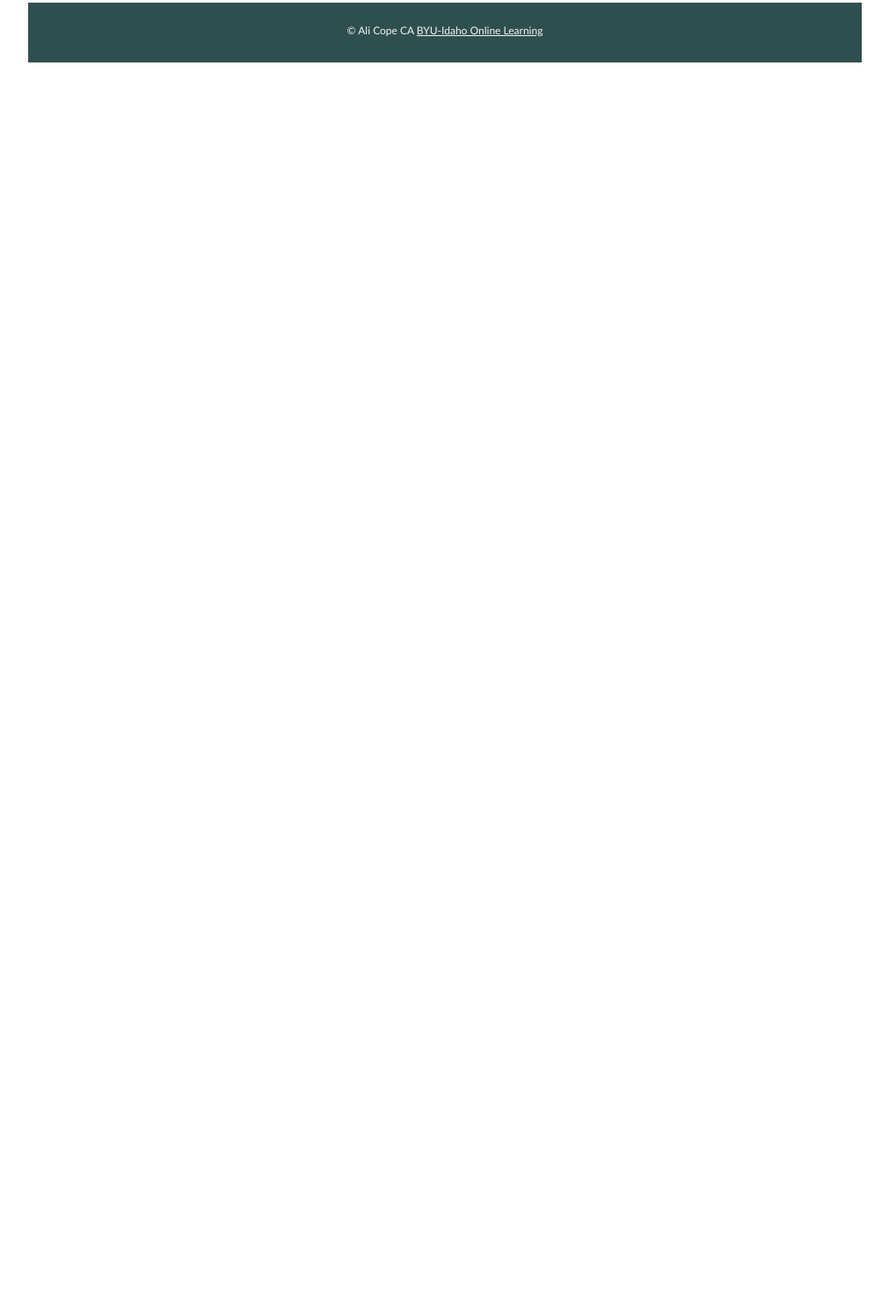
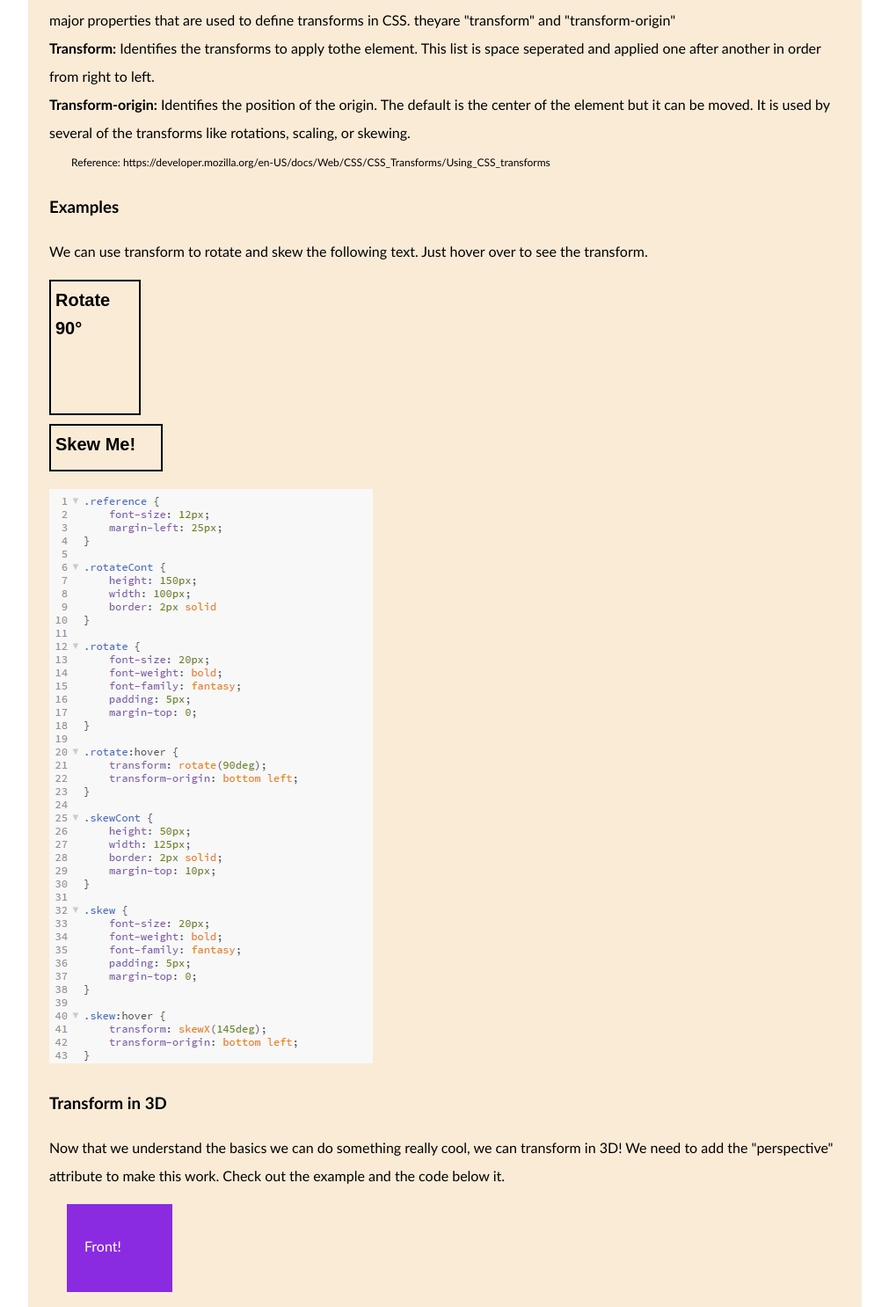
Before and after one commit to Cope-Ali/cope-ali261.github.io, a plain HTML site: page lesson12.html in a window 1280 px wide. Shown: the part 325-1811 px from the top of the page at 88% size, without its empty margins (134-1145 px from the left). Before the commit the page ends 800 px from the top, so only its background shows below. Drawn offline with Linux system fonts and the light colour scheme.

Commit message:
lesson 11,12, 13

```diff
--- /dev/null
+++ b/css/lesson12.css
@@ -0,0 +1,88 @@
+.reference {
+    font-size: 12px;
+    margin-left: 25px;
+}
+
+.rotateCont {
+    height: 150px;
+    width: 100px;
+    border: 2px solid
+}
+
+.rotate {
+    font-size: 20px;
+    font-weight: bold;
+    font-family: fantasy;
+    padding: 5px;
+    margin-top: 0;
+}
+
+.rotate:hover {
+    transform: rotate(90deg);
+    transform-origin: bottom left;
+}
+
+.skewCont {
+    height: 50px;
+    width: 125px;
+    border: 2px solid;
+    margin-top: 10px;
+}
+
+.skew {
+    font-size: 20px;
+    font-weight: bold;
+    font-family: fantasy;
+    padding: 5px;
+    margin-top: 0;
+}
+
+.skew:hover {
+    transform: skewX(145deg);
+    transform-origin: bottom left;
+}
+
+.cardCont {
+    width: 80px;
+    height: 100px;
+    position: relative;
+    padding-left: 20px;
+    perspective: 800px;
+}
+
+#card {
+    width: 100%;
+    height: 100%;
+    position: absolute;
+    transform-style: preserve-3d;
+    transition: transform 1.5s;
+}
+
+#card figure{
+    margin:0;
+    padding-left: 20px;
+    display: block;
+    position: absolute;
+    width: 100%;
+    height: 100%;
+    backface-visibility: hidden;
+}
+
+#card .front{
+    background: blueviolet;
+    color:white;
+}
+
+#card .back{
+    background: deeppink;
+    color: black;
+    transform: rotateY(180deg);
+}
+
+#card:hover{
+    transform: rotateY(180deg);
+}
+
+img {
+    margin-top: 20px;
+}
--- /dev/null
+++ b/css/lesson13.css
@@ -0,0 +1,132 @@
+@keyframes text {
+    from {
+        color: white;
+        margin-top: 10px;
+    }
+    to {
+        color: yellow;
+        font-weight: bold;
+        margin-top: 80px;
+    }
+}
+
+@keyframes move {
+    0% {
+        margin-left: 0%;
+        background-color: rgba(80, 80, 200, 0);
+    }
+    25% {
+        margin-left: 20%;
+        background-color: rgba(80, 80, 200, 0.25);
+    }
+    50% {
+        margin-left: 40%;
+        background-color: rgba(80, 80, 200, 0.50);
+    }
+    75% {
+        margin-left: 60%;
+        background-color: rgba(80, 80, 200, 0.75);
+    }
+    100% {
+        margin-left: 75%;
+        background-color: rgba(80, 80, 200, 1);
+    }
+}
+
+div.simpleEx {
+    height: 100px;
+    width: 200px;
+    color: white;
+    margin-top: 10px;
+    padding: 10px;
+    background-color: lightcoral;
+}
+
+div.simpleEx:hover {
+    float: left;
+    animation-name: move, text;
+    animation-duration: 5s;
+    animation-iteration-count: infinite;
+    animation-direction: alternate;
+}
+
+footer,
+img {
+    clear: both;
+    display: block;
+}
+
+@keyframes moveTwo {
+    0% {
+        margin-left: 0%;
+    }
+    50% {
+        margin-left: 40%;
+    }
+    100% {
+        margin-left: 75%;
+    }
+}
+
+.cardCont {
+    width: 80px;
+    height: 100px;
+    position: relative;
+    padding-left: 20px;
+    perspective: 800px;
+}
+
+#card {
+    width: 100%;
+    height: 100%;
+    position: absolute;
+    transform-style: preserve-3d;
+    transition: transform 3s;
+}
+
+#card figure{
+    margin:0;
+    padding-left: 20px;
+    display: block;
+    position: absolute;
+    width: 100%;
+    height: 100%;
+    backface-visibility: hidden;
+}
+
+#card .front{
+    background: blueviolet;
+    color:white;
+}
+
+#card .back{
+    background: deeppink;
+    color: black;
+    transform: rotateY(180deg);
+}
+
+#card:hover{
+    transform: rotateY(180deg);
+}
+
+.cardCont:hover {
+    animation-name: moveTwo;
+    animation-duration: 3s;
+    animation-iteration-count: 1;
+    animation-direction: alternate;
+}
+
+.walk {
+    width:100px;
+    height: 118px;
+    background: url(/img/walk-sequence.png) left center;
+    animation: play 1s steps(8) infinite;
+}
+
+@keyframes play{
+    100% {background-position:-656px;}
+}
+
+img {
+    padding-top: 20px;
+}
--- a/lesson12.html
+++ b/lesson12.html
@@ -5,8 +5,9 @@
     <meta charset="utf-8">
     <meta name="viewport" content="width=device-width, initial-scale=1">
     <title> CIT 261 CSS3 Transforms - designing, defining, and triggering | Ali Cope | BYU-Idaho</title>
-        <meta name="description" content=" Lesson 11 - Designing, Defining, and Triggering CSS3 Transforms without Custom Libraries (Thought Library) documentation site to showcase lesson mastery for Ali Cope in CIT 261 JavaScript Mobile Development at Brigham Young University-Idaho.">
+    <meta name="description" content=" Lesson 12 - Designing, Defining, and Triggering CSS3 Transforms without Custom Libraries (Thought Library) documentation site to showcase lesson mastery for Ali Cope in CIT 261 JavaScript Mobile Development at Brigham Young University-Idaho.">
     <link rel="stylesheet" href="css/lesson3.css">
+    <link rel="stylesheet" href="css/lesson12.css">
 
 </head>
 
@@ -17,18 +18,37 @@
     <nav>
         <a href="/cope-ali261.github.io/">Home</a>
         <a href="lesson13.html">Next Lesson</a>
-            <a href="#objects">Objects</a>
-            <a href="#array">Arrays</a>
-            <a href="#assocArray">Associative Arrays</a>
+        <a href="#3d">Transform 3D</a>
     </nav>
     <main>
-            <h2>Lesson 11 - Designing, Defining, and Triggering CSS3 Transforms without Custom Libraries (Thought Library)</h2>
-
+        <h2>Lesson 12 - Designing, Defining, and Triggering CSS3 Transforms without Custom Libraries (Thought Library)</h2>
+        <p> Transforms are used to change the shape and position of the content without affecting the normal document flow. There are two major properties that are used to define transforms in CSS. theyare "transform" and "transform-origin" <br>
+            <strong>Transform:</strong> Identifies the transforms to apply tothe element. This list is space seperated and applied one after another in order from right to left.<br>
+            <strong> Transform-origin:</strong> Identifies the position of the origin. The default is the center of the element but it can be moved. It is used by several of the transforms like rotations, scaling, or skewing. <br>
+            <span class="reference"> Reference: https://developer.mozilla.org/en-US/docs/Web/CSS/CSS_Transforms/Using_CSS_transforms</span>
+        </p>
+        <h3>Examples</h3>
+        <p> We can use transform to rotate and skew the following text. Just hover over to see the transform.</p>
+        <div class="rotateCont">
+            <p class="rotate"> Rotate 90&deg;</p>
+        </div>
+        <div class="skewCont">
+            <p class="skew"> Skew Me!</p>
+        </div>
+        <img src="img/transform12.png" alt="CSS code for 2D transform">
+        <h3 id="3d"> Transform in 3D</h3>
+        <p> Now that we understand the basics we can do something really cool, we can transform in 3D! We need to add the "perspective" attribute to make this work. Check out the example and the code below it. </p>
+        <section class="cardCont">
+            <div id="card">
+                <figure class="front"><br>Front!</figure>
+                <figure class="back"><br>Back!</figure>
+            </div>
+        </section>
+        <img src="img/transform3d12.png" alt="CSS code for 3D transform">
     </main>
     <footer>
         <p> &copy; Ali Cope CA <a href="http://www.byui.edu/online">BYU-Idaho Online Learning</a></p>
     </footer>
-        <script src="js/lesson7.js"></script>
 </body>
 
 </html>
```
Also changed, not shown: css/lesson11.css (added, +47 -0 lines), index.html (+3 -3 lines), lesson11.html (+35 -4 lines), lesson13.html (+23 -6 lines), img/catspritesoriginal.gif (added), img/catspritesx4.gif (added), img/lesson13img2.png (added), img/simpleAniCSS13.png (added), img/spriteCSS.png (added), img/transform12.png (added), img/transform3d12.png (added), img/transitionSq11.png (added), img/transitionSyntax.png (added), img/transitionlink11.png (added), 1 more files. Lines whose indentation alone changed are shown as unchanged.
